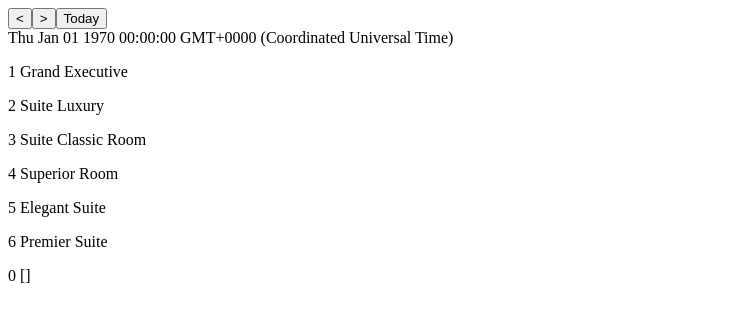
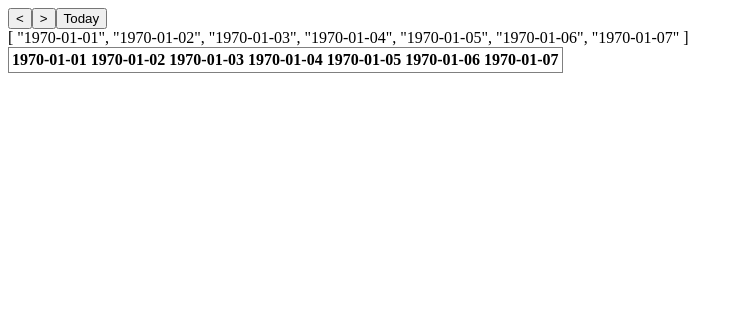
Before and after one commit to chertoha/test-vue-hotel-booking-calendar, a Vue app: page / in a window 1280 px wide. Shown: the top 322 px of the page, without its empty margins (0-743 px from the left). Built offline with nearby package versions, Linux system fonts and the light colour scheme.

Commit message:
feat(): calc week dates

```diff
--- a/src/App.vue
+++ b/src/App.vue
@@ -2,25 +2,42 @@
   <div id="app">
     <NavBar />
 
-    <div>
+    <!-- <div>
       <p
         v-for="room in rooms"
         :key="room.id"
       >
         <span>{{ room.id }}</span> <span> {{ room.name }}</span>
       </p>
-    </div>
+    </div> -->
 
     {{ week }}
-    {{ bookings }}
+    <!-- {{ bookings }} -->
     <!-- {{ this.$store.getters.getBookings }} -->
+
+    <div>
+      <table class="table">
+        <thead>
+          <tr>
+            <th
+              v-for="day in week"
+              :key="day"
+            >
+              {{ day }}
+            </th>
+          </tr>
+        </thead>
+
+        <tbody></tbody>
+      </table>
+    </div>
   </div>
 </template>
 
 <script>
 import NavBar from "./components/NavBar.vue";
-
-// import { mapMutations } from "vuex";
+import { createWeekDaysList } from "./utils/calculateWeek";
+import { mapActions } from "vuex";
 
 export default {
   name: "App",
@@ -35,7 +52,7 @@ export default {
     },
 
     week() {
-      return this.$store.getters.getWeek;
+      return createWeekDaysList(this.$store.getters.getWeek);
     },
 
     bookings() {
@@ -44,8 +61,11 @@ export default {
   },
 
   mounted() {
-    this.$store.dispatch("fetchRooms");
-    this.$store.dispatch("fetchWeekBookings", this.$store.getters.getWeek);
+    // this.$store.dispatch("fetchRooms");
+    // this.$store.dispatch("fetchWeekBookings", this.$store.getters.getWeek);
+
+    this.fetchRooms();
+    this.fetchWeekBookings(this.$store.getters.getWeek);
   },
 
   watch: {
@@ -54,6 +74,7 @@ export default {
 
   methods: {
     // ...mapMutations(["increaseWeek", "decreaseWeek", "setWeek"]),
+    ...mapActions(["fetchRooms", "fetchWeekBookings"]),
 
     updateBookings() {
       this.$store.dispatch("fetchWeekBookings", this.$store.getters.getWeek);
@@ -62,4 +83,8 @@ export default {
 };
 </script>
 
-<style></style>
+<style>
+.table {
+  border: 1px solid grey;
+}
+</style>
--- a/src/components/NavBar.vue
+++ b/src/components/NavBar.vue
@@ -7,14 +7,14 @@
     </div>
 
     <!-- {{ $store.getters.getWeek }} -->
-    {{ week }}
+    <!-- {{ week }} -->
   </div>
 </template>
 
 <script>
 import {
   getCurrentWeekStartDateMs,
-  transformMsToDate,
+  // transformMsToDate,
 } from "@/utils/calculateWeek";
 import { mapMutations } from "vuex";
 
@@ -22,9 +22,9 @@ export default {
   name: "NavBar",
 
   computed: {
-    week() {
-      return transformMsToDate(this.$store.getters.getWeek);
-    },
+    // week() {
+    //   return transformMsToDate(this.$store.getters.getWeek);
+    // },
   },
 
   mounted() {
--- a/src/utils/calculateWeek.js
+++ b/src/utils/calculateWeek.js
@@ -1,11 +1,5 @@
-const dayMs = 24 * 60 * 60 * 1000;
+export const dayMs = 24 * 60 * 60 * 1000;
 export const weekMs = dayMs * 7;
-
-// export const getEndWeekDate = startWeekDate => {
-//   const endWeekDate = new Date();
-//   endWeekDate.setDate(startWeekDate.getDate() + 7);
-//   return endWeekDate;
-// };
 
 export const getCurrentWeekStartDateMs = () => {
   const today = new Date();
@@ -26,12 +20,14 @@ export const getPrevWeekStartDate = currentWeekStart => {
   return new Date(currentWeekStart - weekTimeMs);
 };
 
-// export const getNextWeekStartDate = currentWeekStart => {
-//   return new Date(currentWeekStart + weekMs);
-// };
-
 export const getEndWeekDate = currentWeekStartMs => {
-  const endDate = new Date(currentWeekStartMs + weekMs);
+  const endDate = new Date(currentWeekStartMs + dayMs * 6);
   endDate.setHours(23, 59, 59, 999);
   return endDate;
 };
+
+export const createWeekDaysList = startDateMs => {
+  return Array.from(Array(7)).map(
+    (_, i) => new Date(startDateMs + dayMs * i).toISOString().split("T")[0]
+  );
+};
```
